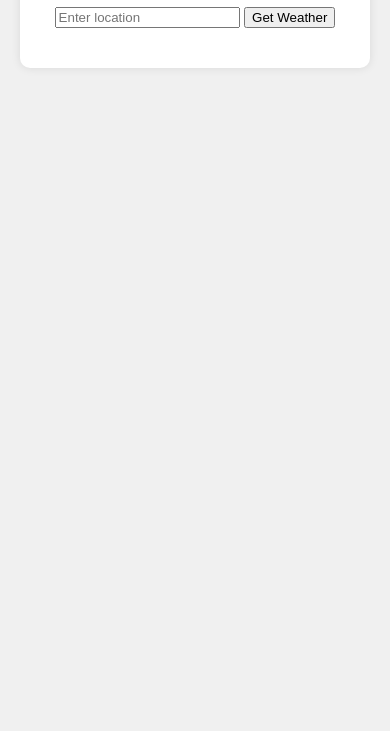
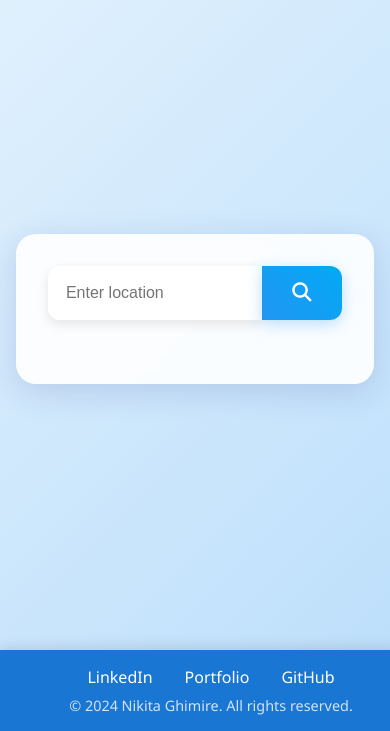
Before and after one commit to NikitaGhimire/Weather-App, a plain HTML site: page index.html in a window 390 px wide. Shown: the part 113-844 px from the top of the page. Drawn offline with Linux system fonts and the light colour scheme.

Commit message:
feat: Enhance weather app UI and functionality
- Add dynamic weather-based background gradients
- Implement sticky footer with social links
- Add loading spinner animation
- Improve search bar design with icon
- Add glassmorphism effect to container
- Implement smooth transitions and hover effects
- Add responsive layout and animations
- Include error handling for API responses
- Add copyright information
- Clean up CSS with proper organization
- Implement Font Awesome icons

UI/UX improvements focus on visual feedback and modern design principles
while maintaining functionality and user experience.

```diff
--- a/index.html
+++ b/index.html
@@ -3,19 +3,32 @@
 <head>
     <meta charset="UTF-8">
     <meta name="viewport" content="width=device-width, initial-scale=1.0">
-    <title>Weather Forecast by Nikita</title>
+    <title>Weather App</title>
     <link rel="stylesheet" href="styles.css">
+    <link rel="stylesheet" href="https://cdnjs.cloudflare.com/ajax/libs/font-awesome/6.5.1/css/all.min.css">
 </head>
 <body>
-    <div id="app">
-        <h1>Weather Forecast</h1>
-        <form id="location-form">
-            <input type="text" id="location-input" placeholder="Enter location" required>
-            <button type="submit">Get Weather</button>
-        </form>
-        <div id="weather-info"></div>
-        <div id="loading" style="display: none;">Loading...</div>
+    <div class="main-content">
+        <div class="container">
+            <form id="location-form">
+                <input type="text" id="location-input" placeholder="Enter location" required>
+                <button type="submit"><i class="fas fa-search"></i></button>
+            </form>
+            <div id="loading"></div>
+            <div id="weather-info"></div>
+        </div>
     </div>
+
+    <footer class="footer">
+        <div class="footer-links">
+            <a href="https://linkedin.com/in/nikita-ghimire-info" target="_blank">LinkedIn</a>
+            <a href="https://nikita.info.np" target="_blank">Portfolio</a>
+            <a href="https://github.com/NikitaGhimire/Weather-App" target="_blank">GitHub</a>
+        </div>
+        <div class="copyright">
+            © 2024 Nikita Ghimire. All rights reserved.
+        </div>
+    </footer>
     <script src="script.js"></script>
 </body>
 </html>
--- a/script.js
+++ b/script.js
@@ -9,8 +9,10 @@ async function fetchWeather(location) {
 
 document.getElementById('location-form').addEventListener('submit', async (e) => {
     e.preventDefault();
+    const weatherInfo = document.getElementById('weather-info');
+    weatherInfo.style.display = 'none'; // Hide weather info before new search
+    document.getElementById('loading').style.display = 'block';
     const location = document.getElementById('location-input').value;
-    document.getElementById('loading').style.display = 'block';
     const weatherData = await fetchWeather(location);
     document.getElementById('loading').style.display = 'none';
     console.log(weatherData); // Temporary for debugging
@@ -27,14 +29,36 @@ function processWeatherData(data) {
     };
 }
 
+function getWeatherBackground(condition) {
+    const conditions = {
+        'Clear': 'linear-gradient(135deg, #00b4db, #0083b0)',
+        'Sunny': 'linear-gradient(135deg, #ff8c00, #ff4500)',
+        'Partly cloudy': 'linear-gradient(135deg, #757f9a, #d7dde8)',
+        'Cloudy': 'linear-gradient(135deg, #606c88, #3f4c6b)',
+        'Overcast': 'linear-gradient(135deg, #4b6cb7, #182848)',
+        'Rain': 'linear-gradient(135deg, #373b44, #4286f4)',
+        'Snow': 'linear-gradient(135deg, #e6dada, #274046)',
+        'Thunder': 'linear-gradient(135deg, #283048, #859398)',
+        'Mist': 'linear-gradient(135deg, #304352, #d7d2cc)'
+    };
+
+    return conditions[condition] || 'linear-gradient(135deg, #e3f2fd, #bbdefb)';
+}
+
 function displayWeather(data) {
     const processedData = processWeatherData(data);
     const weatherInfo = document.getElementById('weather-info');
 
+    // Set weather-based background
+    document.body.style.background = getWeatherBackground(processedData.condition);
+
+    // Show weather info div
+    weatherInfo.style.display = 'block';
+
     weatherInfo.innerHTML = `
         <h2>${processedData.location}, ${processedData.country}</h2>
         <img src="${processedData.icon}" alt="${processedData.condition}">
-        <p>${processedData.temperature}°C</p>
-        <p>${processedData.condition}</p>
+        <p class="temperature">${processedData.temperature}°C</p>
+        <p class="condition">${processedData.condition}</p>
     `;
 }
--- a/styles.css
+++ b/styles.css
@@ -1,24 +1,205 @@
-body {
-    font-family: Arial, sans-serif;
-    text-align: center;
-    background-color: #f0f0f0;
-    margin: 0;
-    padding: 20px;
+:root {
+  --primary-color: #2196f3;
+  --secondary-color: #03a9f4;
+  --background-color: #e3f2fd;
+  --card-background: #ffffff;
+  --text-color: #333333;
+  --footer-bg: #1976d2;
 }
 
-#app {
-    max-width: 600px;
-    margin: auto;
-    background: white;
-    padding: 20px;
-    border-radius: 10px;
-    box-shadow: 0 0 10px rgba(0, 0, 0, 0.1);
+body {
+  font-family: 'Segoe UI', system-ui, -apple-system, sans-serif;
+  background: linear-gradient(135deg, var(--background-color), #bbdefb);
+  margin: 0;
+  min-height: 100vh;
+  display: flex;
+  flex-direction: column;
+  position: relative;
 }
 
-form {
-    margin-bottom: 20px;
+.main-content {
+  flex: 1;
+  display: flex;
+  justify-content: center;
+  align-items: center;
+  padding: 2rem 0;
+}
+
+.container {
+  max-width: 400px;
+  padding: 2rem;
+  text-align: center;
+  background: rgba(255, 255, 255, 0.9);
+  backdrop-filter: blur(10px);
+  border-radius: 20px;
+  box-shadow: 0 8px 32px rgba(31, 38, 135, 0.15);
+  transform: translateY(20px);
+  animation: floatIn 0.8s ease forwards;
+}
+
+@keyframes floatIn {
+  from {
+    opacity: 0;
+    transform: translateY(20px);
+  }
+  to {
+    opacity: 1;
+    transform: translateY(0);
+  }
+}
+
+#location-form {
+  margin-bottom: 2rem;
+  display: flex;
+  gap: 0;
+}
+
+#location-input {
+  padding: 1rem;
+  font-size: 1rem;
+  border: 2px solid transparent;
+  border-radius: 12px 0 0 12px;
+  width: 70%;
+  outline: none;
+  transition: all 0.3s ease;
+  background: rgba(255, 255, 255, 0.9);
+  box-shadow: 0 4px 12px rgba(0, 0, 0, 0.1);
+}
+
+#location-input:focus {
+  border-color: var(--primary-color);
+  box-shadow: 0 0 0 3px rgba(33, 150, 243, 0.3);
+  transform: translateY(-2px);
+}
+
+button {
+  padding: 1rem;
+  font-size: 1.2rem;
+  background: linear-gradient(45deg, var(--primary-color), var(--secondary-color));
+  color: white;
+  border: none;
+  border-radius: 0 12px 12px 0;
+  cursor: pointer;
+  transition: all 0.3s ease;
+  box-shadow: 0 4px 15px rgba(33, 150, 243, 0.3);
+  width: 30%;
+  display: flex;
+  align-items: center;
+  justify-content: center;
+}
+
+button:hover {
+  transform: translateY(-3px);
+  box-shadow: 0 6px 20px rgba(33, 150, 243, 0.4);
+}
+
+button:active {
+  transform: translateY(-1px);
+}
+
+button i {
+  font-size: 1.2rem;
+}
+
+#weather-info {
+  display: none;
+  background: rgba(255, 255, 255, 0.95);
+  padding: 2rem;
+  border-radius: 16px;
+  box-shadow: 0 8px 32px rgba(31, 38, 135, 0.15);
+  opacity: 0;
+  transform: translateY(20px);
+  animation: slideIn 0.5s ease forwards;
+  transition: all 0.3s ease;
+}
+
+#weather-info:hover {
+  transform: translateY(-5px);
+  box-shadow: 0 12px 40px rgba(31, 38, 135, 0.2);
+}
+
+#loading {
+  display: none;
+  width: 40px;
+  height: 40px;
+  border: 4px solid rgba(255, 255, 255, 0.3);
+  border-top: 4px solid var(--primary-color);
+  border-radius: 50%;
+  margin: 1rem auto;
+  animation: spin 1s linear infinite;
+}
+
+.footer {
+  background: var(--footer-bg);
+  color: white;
+  padding: 1rem;
+  text-align: center;
+  width: 100%;
+  position: fixed;
+  bottom: 0;
+  left: 0;
+  box-shadow: 0 -4px 12px rgba(0, 0, 0, 0.1);
+}
+
+.footer-links {
+  display: flex;
+  justify-content: center;
+  gap: 2rem;
+  margin-bottom: 0.5rem;
+}
+
+.footer-links a {
+  color: white;
+  text-decoration: none;
+  transition: all 0.3s ease;
+  position: relative;
+}
+
+.footer-links a::after {
+  content: '';
+  position: absolute;
+  width: 0;
+  height: 2px;
+  bottom: -4px;
+  left: 0;
+  background-color: white;
+  transition: width 0.3s ease;
+}
+
+.footer-links a:hover::after {
+  width: 100%;
+}
+
+.copyright {
+  font-size: 0.9rem;
+  opacity: 0.8;
+}
+
+@keyframes spin {
+  0% { transform: rotate(0deg); }
+  100% { transform: rotate(360deg); }
+}
+
+@keyframes slideIn {
+  to {
+    opacity: 1;
+    transform: translateY(0);
+  }
+}
+
+#weather-info h2 {
+  color: var(--text-color);
+  margin-bottom: 1rem;
 }
 
 #weather-info img {
-    width: 50px;
+  width: 64px;
+  height: 64px;
+  margin: 1rem 0;
 }
+
+#weather-info p {
+  color: var(--text-color);
+  font-size: 1.2rem;
+  margin: 0.5rem 0;
+}
```
